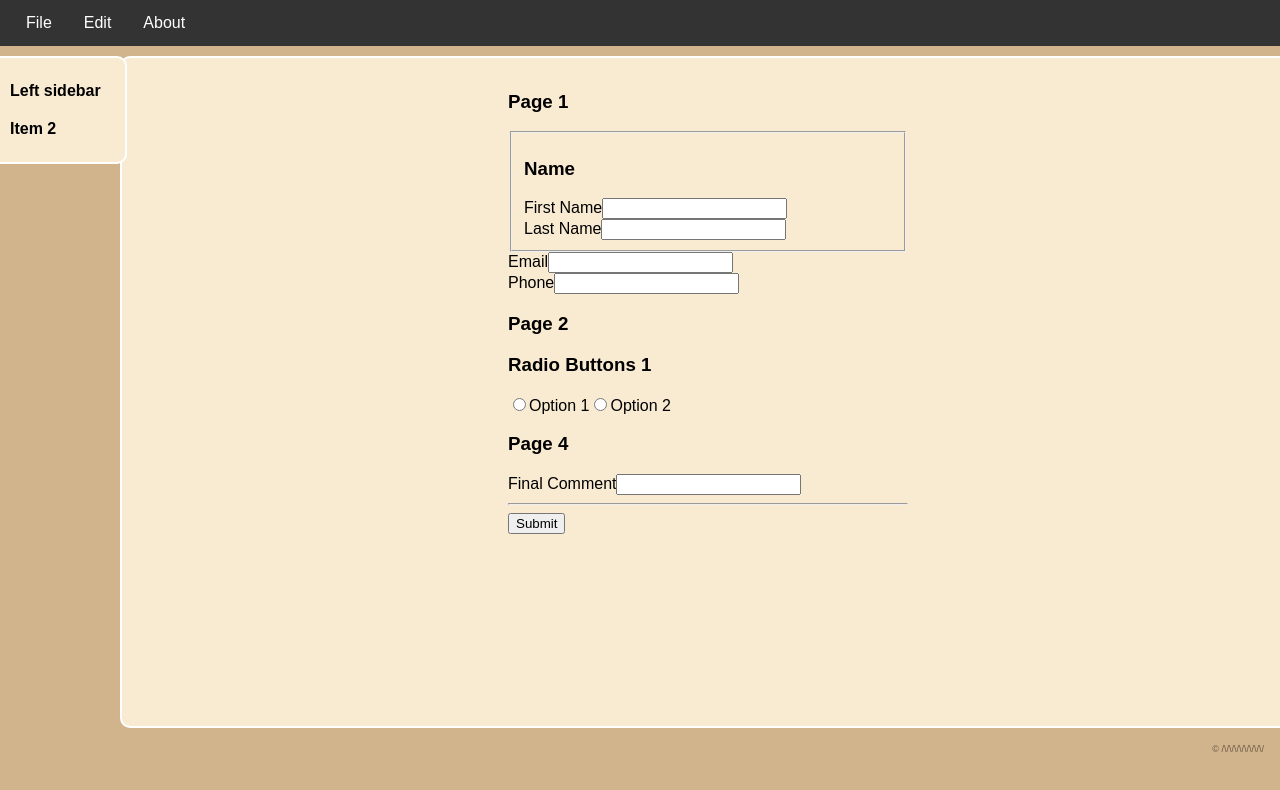
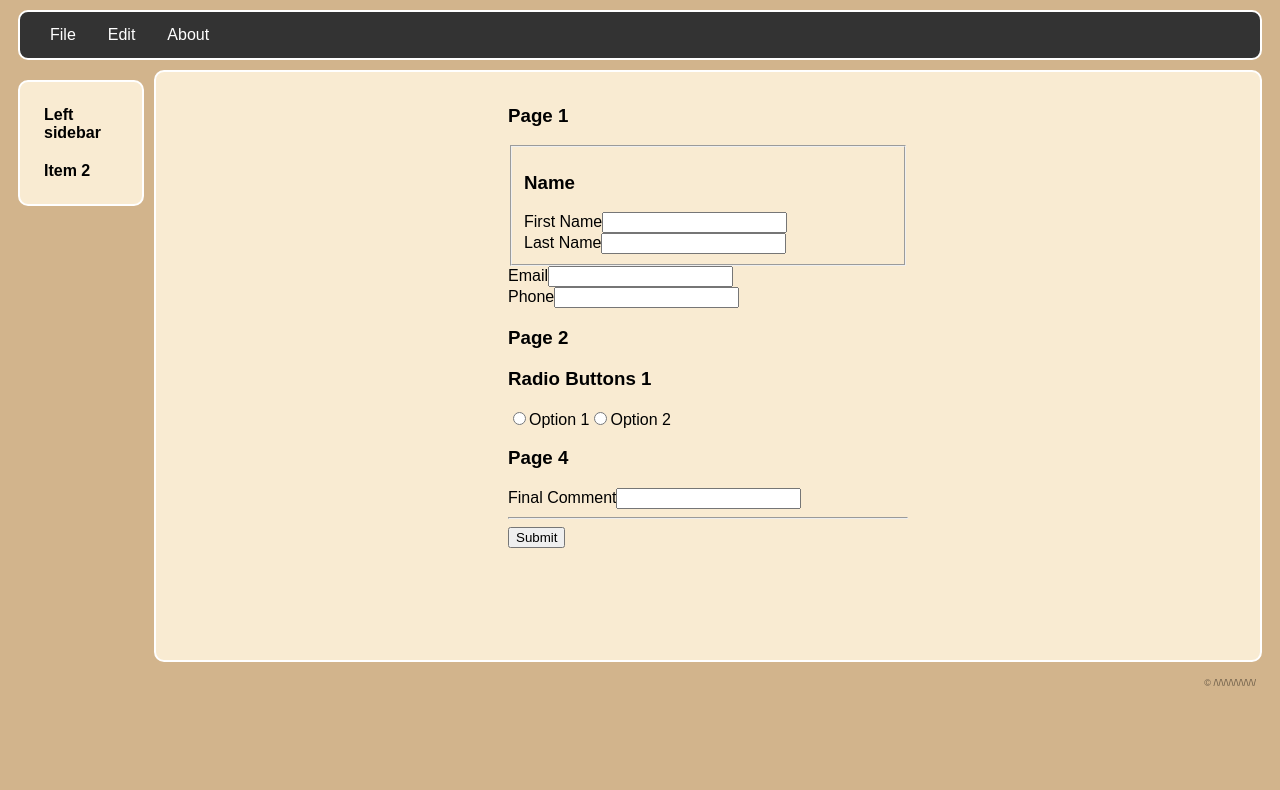
Before and after one commit to RonNewcomb/dynamic-react-hooks-form, a React app: page / in a window 1280 px wide. Shown: the top 790 px of the page. Built offline with nearby package versions, Linux system fonts and the light colour scheme.

Commit message:
css, and try to put the initial promise into numPendingPromises

```diff
--- a/public/index.html
+++ b/public/index.html
@@ -5,6 +5,5 @@
   </head>
   <body>
     <div id="react-app"></div>
-    <script src="./app.js" type="module"></script>
   </body>
 </html>
--- a/src/SuperDynamicForm/SuperDynamicFields.tsx
+++ b/src/SuperDynamicForm/SuperDynamicFields.tsx
@@ -14,6 +14,8 @@ export const renderField = (field: IField, utilityBelt: IUtilityBelt) => {
       return <DynFieldSet field={field} fns={utilityBelt} />;
     case "pick1":
       return <DynRadioset field={field} fns={utilityBelt} />;
+    case "separator":
+      return <hr />;
     case "text":
       return <DynInputField field={field} fns={utilityBelt} type="text" />;
     case "email":
@@ -56,12 +58,11 @@ export const DynInputField = ({ field, fns, type }: IDynInputFieldProps) => (
 );
 
 export const DynRadioset = ({ field, fns }: IProps) => {
-  const [options, response] = useAsync<IOption[], typeof fns.getOptionsAt>(fns.getOptionsAt, field);
+  const [options, response] = useAsync<IOption[], typeof fns.fetchOptions>(fns.fetchOptions, field);
   return (
     <div className="DynRadioset">
       <h3>{field.label}</h3>
-      {field.optionsDetail &&
-        (options || []).map(option => (
+      {(options || []).map(option => (
         <label htmlFor={field.id + option.value} key={option.value}>
           <input
             type="radio"
--- a/src/SuperDynamicForm/SuperDynamicForm.tsx
+++ b/src/SuperDynamicForm/SuperDynamicForm.tsx
@@ -1,4 +1,4 @@
-import { useState, useMemo, useCallback } from "react";
+import { useState, useMemo, useCallback, useEffect } from "react";
 import type { IField, IOption } from "./ISuperDynamicForm";
 import { renderFields } from "./SuperDynamicFields";
 import { getDynamicForm, getOptions, pseudoSubmit, submitDynamicForm } from "../backend/api";
@@ -15,15 +15,15 @@ interface IProps {
 export interface IUtilityBelt {
   forceRender: () => void;
   captureValueAndCheckConditions: (field: IField, newValue: string) => Promise<void>;
-  getOptionsAt: (field: IField) => Promise<IOption[]>;
+  fetchOptions: (field: IField) => Promise<IOption[]>;
   onSubmit: (ev: React.FormEvent<HTMLFormElement>) => Promise<any>;
 }
 
 export const SuperDynamicForm = ({ query, endpoint, onDone }: IProps) => {
   console.log("RENDER SuperDynamicForm");
+  const [numPendingPromises, setNumPendingPromises] = useState(1);
   const [fields, response] = useAsync<IField[], typeof getDynamicForm>(getDynamicForm, query, endpoint);
-  const [numPendingPromises, setNumPendingPromises] = useState(0); // excludes the useAsync promise
-  //response.promise.then(_ => console.log(numPendingPromises, "promises"));
+  useEffect(() => response.promise.then(_ => setNumPendingPromises(x => x - 1)) && undefined, []);
   const [current, setCurrent] = useState(fields || []);
   const [serverError, setServerError] = useState(response.error);
 
@@ -32,17 +32,17 @@ export const SuperDynamicForm = ({ query, endpoint, onDone }: IProps) => {
 
   const optionsCache = useMemo<Record<string, Promise<IOption[]>>>(() => ({}), []);
 
-  const getOptionsAt = useCallback(
+  const fetchOptions = useCallback(
     async (field: IField): Promise<IOption[]> => {
-      if (!field.optionsDetail || !field.optionsDetail.optionsAt) return []; // can't get them; bad server data
-      if (field.optionsDetail.options && field.optionsDetail.options.length > 0) return field.optionsDetail.options; // already got them
-      const url = field.optionsDetail.optionsAt;
+      if (!field || !field.optionsUrl) return []; // can't get them; bad server data
+      if (field.options && field.options.length > 0) return field.options; // already got them
+      const url = field.optionsUrl;
       if (!optionsCache[url]) {
-        console.log("FETCHing optionsAt", url);
+        console.log("FETCHing options from", url);
         setNumPendingPromises(x => x + 1);
         optionsCache[url] = getOptions(url)
           .catch(setServerError)
-          .then(opts => (field.optionsDetail!.options = opts || []))
+          .then(opts => (field.options = opts || []))
           .finally(() => setNumPendingPromises(x => x - 1));
       }
       return optionsCache[url];
@@ -78,23 +78,22 @@ export const SuperDynamicForm = ({ query, endpoint, onDone }: IProps) => {
     [current, setNumPendingPromises, setServerError, onDone, submitDynamicForm]
   );
 
-  const utilityBelt = useMemo<IUtilityBelt>(() => ({ captureValueAndCheckConditions, getOptionsAt, onSubmit, forceRender }), [
+  const utilityBelt = useMemo<IUtilityBelt>(() => ({ captureValueAndCheckConditions, fetchOptions: fetchOptions, onSubmit, forceRender }), [
     captureValueAndCheckConditions,
-    getOptionsAt,
+    fetchOptions,
     onSubmit,
     forceRender,
   ]);
 
-  if (response.isLoading) return <Loading />;
+  //if (response.isLoading) return <Loading />;
   if (response.error) return <>{response.error.message}</>;
-  if (!fields || !fields.length) return <>The form has no fields in it.</>;
-  if (!current || !current.length) setCurrent(fields); // initialization after useAsync(getDynamicForm) returns
+  if (!response.isLoading && (!fields || !fields.length)) return <>The form has no fields in it.</>;
+  if (fields && (!current || !current.length)) setCurrent(fields); // initialization after useAsync(getDynamicForm) returns
 
   return (
     <Overlay if={numPendingPromises !== 0}>
       <form onSubmit={onSubmit} className="superDynamicForm">
         {renderFields(current, utilityBelt)}
-        <hr />
         {serverError && <div>{serverError.message}</div>}
         <div>
           <button type="submit">Submit</button>
--- a/src/app.tsx
+++ b/src/app.tsx
@@ -16,7 +16,8 @@ export const App = () => {
         <div>Item 2</div>
       </aside>
       <main>
-        {result ? <pre>{JSON.stringify(result, null, 2)}</pre> : <SuperDynamicForm query="?querystring=" endpoint="http://hostname.com" onDone={setResult} />}
+        {result && <pre>{JSON.stringify(result, null, 2)}</pre>}
+        {!result && <SuperDynamicForm query="?querystring=" endpoint="http://hostname.com" onDone={setResult} />}
       </main>
       <footer>&copy; /\/\/\/\/\/\/\/\/</footer>
       <style>
@@ -25,52 +26,39 @@ export const App = () => {
             max-width: 400;
             margin: auto;
           }
-          .superDynamicForm new {
-            max-width: 400;
-            margin: auto;
+          .superDynamicForm [newlyAdded] {
+          }
+          .superDynamicForm [removing] {
           }
 
           body {
-            margin: 0;
+            font-family: Verdana, sans-serif;
+            font: menu;
             background-color: ${ambientColor};
             color: ${textColor};
-            font-family: Verdana, sans-serif;
-            font: menu;
           }
           nav {
             display: flex;
-            padding: 0 10px;
+            ${panel};
             background-color: ${topbarColor};
             color: ${textColorInverse};
           }
           nav > * {
-            padding: 14px 16px;
-          }
-          nav > *:hover {
-            background-color: ${ambientColor};
+            padding: 0 16px;
           }
           aside {
             float: left;
-            width: calc(${leftSidebarWidth} - 50px);
-            background-color: ${panelColor};
-            font-weight: 600;
-            border: 2px solid ${textColorInverse};
-            border-left: 0;
-            border-radius: 0 10px 10px 0;
-            margin: 10 10 10 0;
-            padding: 14 14 14 0;
+            width: calc(${leftSidebarWidth}px - ${panelExterior}px);
+            font-weight: 800;
+            ${panel}
           }
           aside > * {
             padding: 10px;
           }
           main {
-            min-height: 80vh;
-            background-color: ${panelColor};
-            border-radius: 10px 0 0 10px;
-            border: 2px solid ${textColorInverse};
-            border-right: 0;
-            margin: 10 0 10 ${leftSidebarWidth};
-            padding: 14 0 14 14;
+            min-height: 70vh;
+            ${panel}
+            margin-left: calc(${leftSidebarWidth}px + ${panelExterior}px) !important;
           }
           footer {
             font-size: xx-small;
@@ -89,3 +77,14 @@ const topbarColor = "#333";
 const textColor = "black";
 const textColorInverse = "white";
 const panelColor = "hsl(39deg 77% 90%)"; // "light wheat"
+const panelPadding = 14;
+const panelBorder = 2;
+const panelMargin = 10;
+const panelExterior = panelPadding + panelBorder + panelMargin;
+const panel = `
+  background-color: ${panelColor};
+  margin: ${panelMargin}px;
+  border: ${panelBorder}px solid ${textColorInverse};
+  border-radius: 10px;
+  padding: ${panelPadding}px;
+`;
--- a/src/backend/mockData.ts
+++ b/src/backend/mockData.ts
@@ -107,9 +107,7 @@ export const mockDataFromServer = (formAsIs?: IField[]) => {
                     label: "Radio Buttons 1",
                     type: "pick1",
                     id: "s2.radios1",
-                    optionsDetail: {
-                        optionsAt: "/options/s2.radios1",
-                    }
+                    optionsUrl: "/options/s2.radios1",
                 },
                 {
                     label: "Conditional Field",
@@ -127,9 +125,7 @@ export const mockDataFromServer = (formAsIs?: IField[]) => {
                     label: "More radio buttons",
                     type: "pick1",
                     id: "s3.moreradio",
-                    optionsDetail: {
-                        optionsAt: "/options/s3.moreradio",
-                    }
+                    optionsUrl: "/options/s3.moreradio",
                 }
             ]
         },
@@ -142,9 +138,7 @@ export const mockDataFromServer = (formAsIs?: IField[]) => {
                     label: "Something to toggle",
                     type: "pick1",
                     id: "s4.toggle",
-                    optionsDetail: {
-                        optionsAt: "/options/s4.toggle",
-                    }
+                    optionsUrl: "/options/s4.toggle",
                 },
                 {
                     type: "field_group",
@@ -252,9 +246,7 @@ export const mockDataFromServer = (formAsIs?: IField[]) => {
         type: "pick1",
         id: "s2.radios1",
         hasConditionalFields: true,
-        optionsDetail: {
-            optionsAt: "/options/s2.radios1",
-        }
+        optionsUrl: "/options/s2.radios1",
     });
     addField(s2, {
         label: "Conditional Field",
@@ -271,9 +263,7 @@ export const mockDataFromServer = (formAsIs?: IField[]) => {
         label: "More radio buttons",
         type: "pick1",
         id: "s3.moreradio",
-        optionsDetail: {
-            optionsAt: "/options/s3.moreradio",
-        }
+        optionsUrl: "/options/s3.moreradio",
     });
 
     const s4 = addField(root, {
@@ -285,9 +275,7 @@ export const mockDataFromServer = (formAsIs?: IField[]) => {
         label: "Something to toggle",
         type: "pick1",
         id: "s4.toggle",
-        optionsDetail: {
-            optionsAt: "/options/s4.toggle",
-        }
+        optionsUrl: "/options/s4.toggle",
     });
     let s4g1 = addField(s4, {
         type: "field_group",
@@ -325,6 +313,11 @@ export const mockDataFromServer = (formAsIs?: IField[]) => {
         type: "text",
         id: "s5.final"
     });
+    addField(s5, {
+        label: " ",
+        type: "separator",
+        id: "s5.sep"
+    });
 
     console.log("SERVER: returns", root.fields);
     return root.fields!;
```
Also changed, not shown: src/SuperDynamicForm/ISuperDynamicForm.ts (+4 -13 lines). Lines whose indentation alone changed are shown as unchanged.
